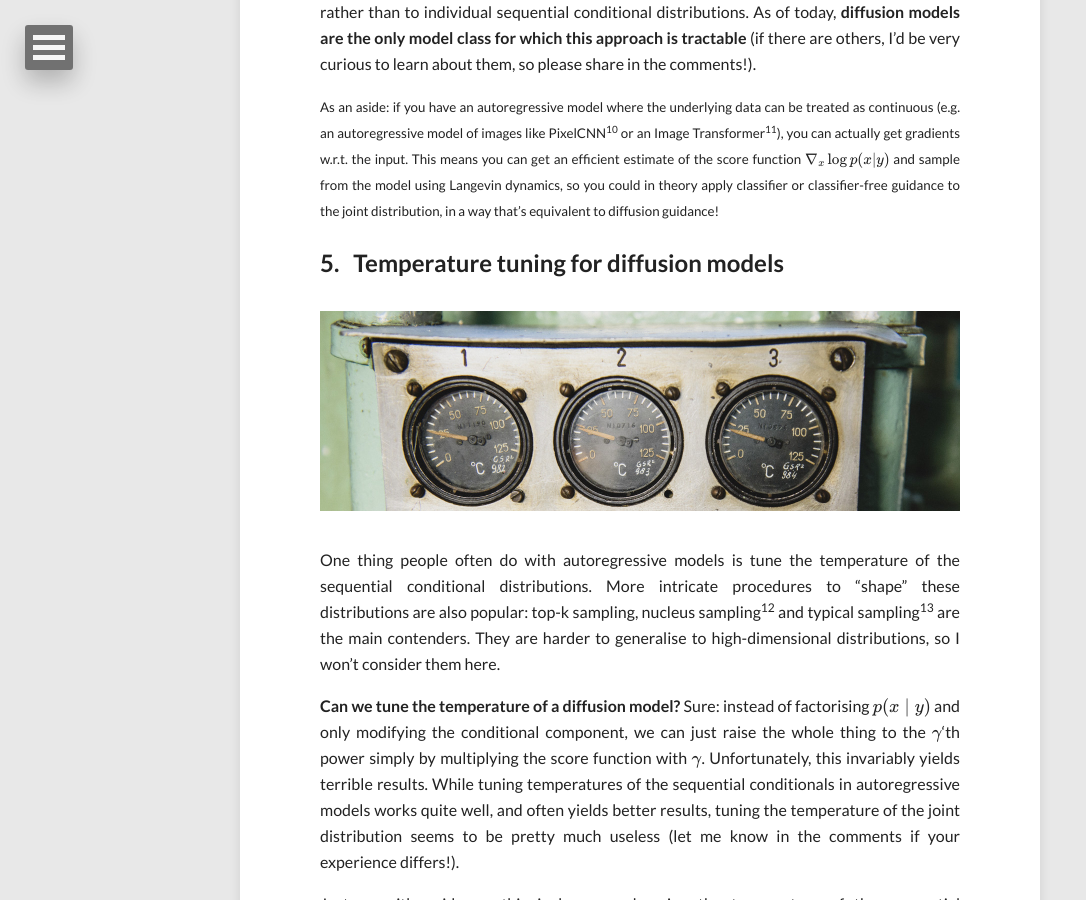
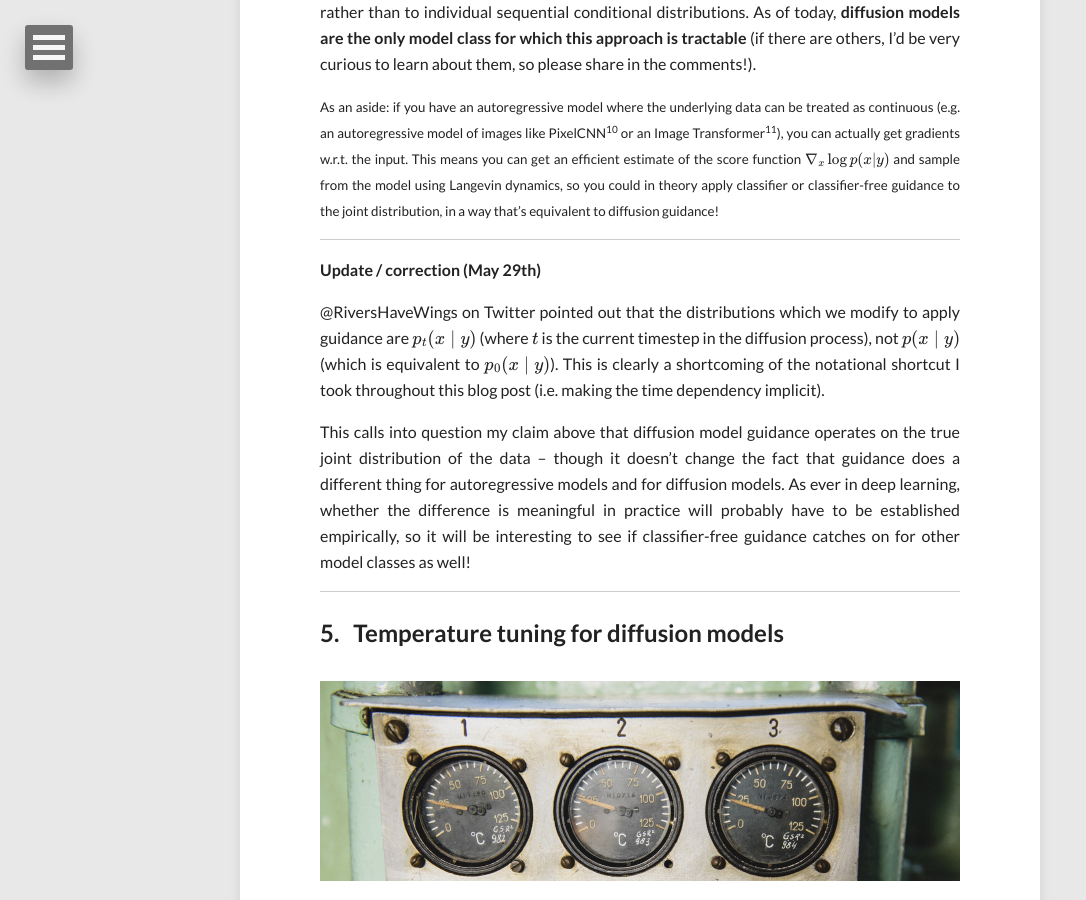
Before and after one commit to benanne/benanne.github.io, a Jekyll site: the page built from _posts/2022-05-26-guidance.md, in a window 1280 px wide and 900 px high, scrolled down 8202 px. Shown: the whole window, without its empty margins (0-1086 px from the left). Built offline with Jekyll 4.4.1, drawn with Linux system fonts in a browser that asks for light colours; nearby versions of some CDN libraries; formulas are drawn with MathJax 3; comment, search, counter and statistics services are not loaded; some of the changed text lies outside the part shown.

Commit message:
Correction

```diff
--- a/_posts/2022-05-26-guidance.md
+++ b/_posts/2022-05-26-guidance.md
@@ -170,6 +170,17 @@ I don't think this has been extensively tested at this point, but my hunch is th
 
 <small>As an aside: if you have an autoregressive model where the underlying data can be treated as continuous (e.g. an autoregressive model of images like PixelCNN[^pixelcnn] or an Image Transformer[^imagetransformer]), you can actually get gradients w.r.t. the input. This means you can get an efficient estimate of the score function $$\nabla_x \log p(x|y)$$ and sample from the model using Langevin dynamics, so you could in theory apply classifier or classifier-free guidance to the joint distribution, in a way that's equivalent to diffusion guidance!</small>
 
+<hr>
+
+**Update / correction (May 29th)**
+
+
+@RiversHaveWings on Twitter pointed out that the distributions which we modify to apply guidance are $$p_t(x \mid y)$$ (where $$t$$ is the current timestep in the diffusion process), not $$p(x \mid  y)$$ (which is equivalent to $$p_0(x \mid y)$$). This is clearly a shortcoming of the notational shortcut I took throughout this blog post (i.e. making the time dependency implicit).
+
+This calls into question my claim above that diffusion model guidance operates on the true joint distribution of the data -- though it doesn't change the fact that guidance does a different thing for autoregressive models and for diffusion models. As ever in deep learning, whether the difference is meaningful in practice will probably have to be established empirically, so it will be interesting to see if classifier-free guidance catches on for other model classes as well!
+
+<hr>
+
 ## <a name="temperature"></a> Temperature tuning for diffusion models
 
 <figure>
```
